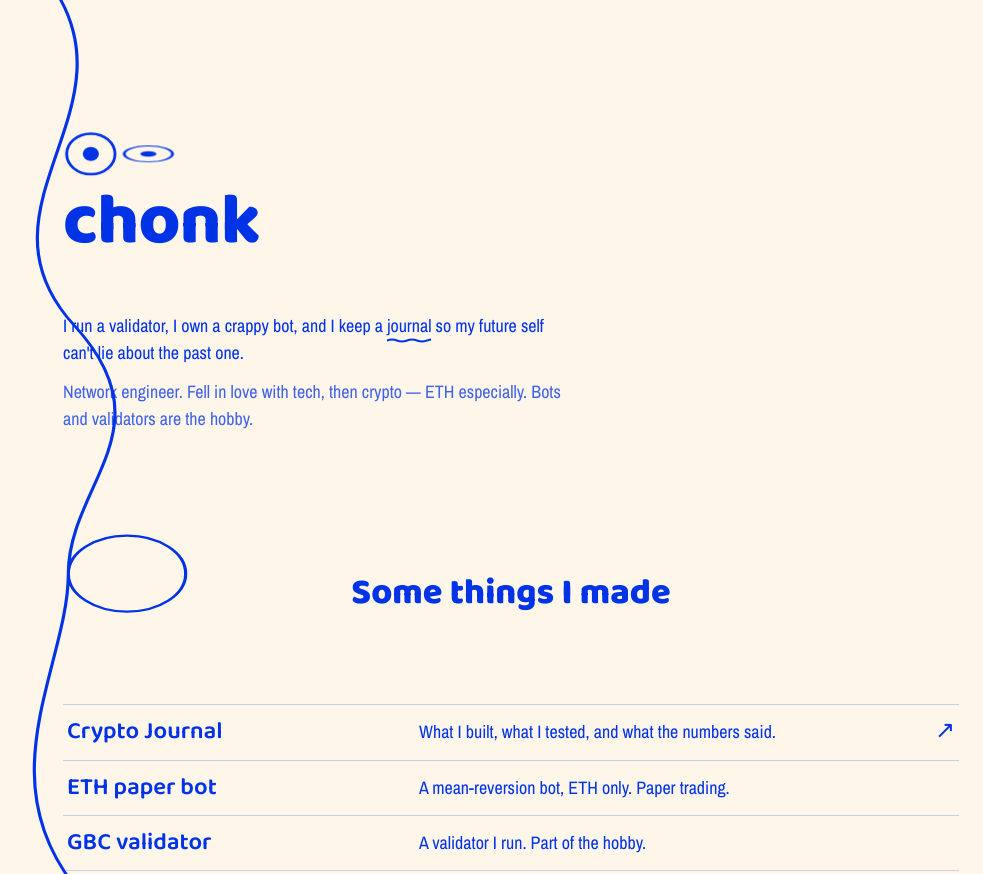
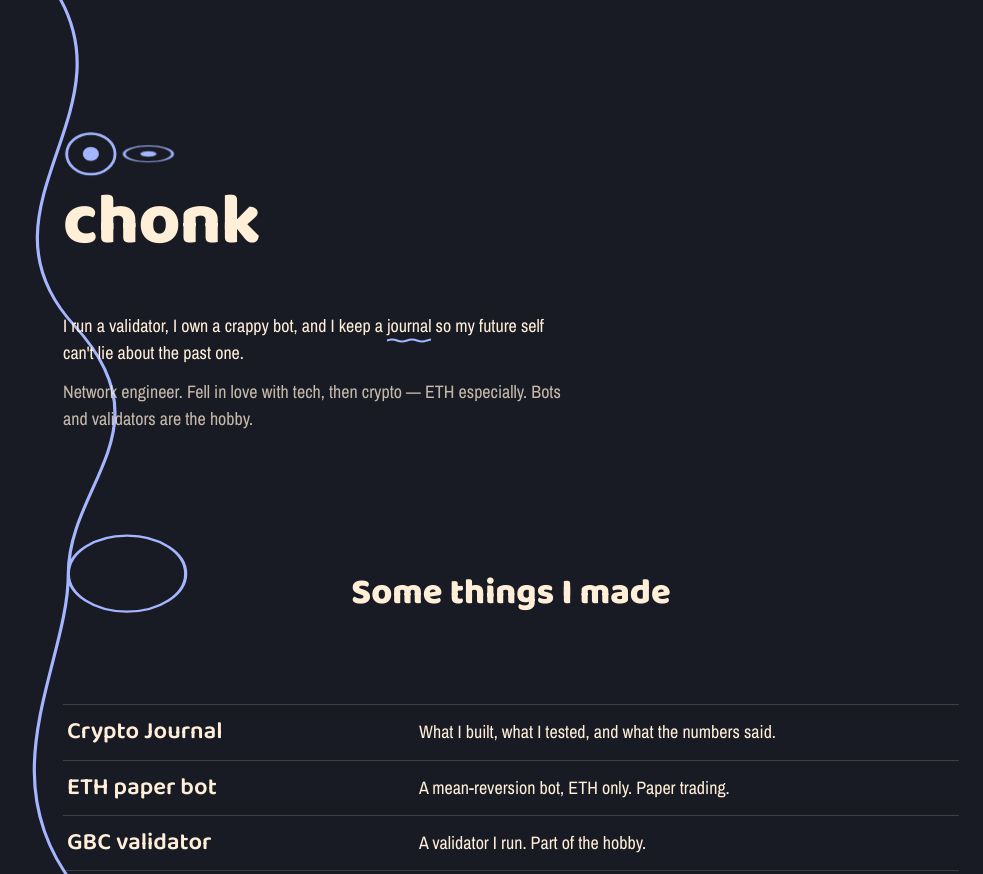
Before and after one commit to dechonked-hue/crypto-journal, an Astro site: page / in a window 1280 px wide. Shown: the top 874 px of the page, without its empty margins (129-1112 px from the left). Built offline with nearby package versions, Linux system fonts and the light colour scheme; Astro itself is replaced by a stand-in of ours.

Commit message:
Dark color scheme (gregskril dark palette); unlink Crypto Journal row

```diff
--- a/src/pages/index.astro
+++ b/src/pages/index.astro
@@ -17,6 +17,7 @@ allPosts.sort((a, b) => {
       name="description"
       content="A network engineer's crypto journal. ETH, bots, validators — what I built, what I tested, and what the numbers said."
     />
+    <meta name="theme-color" content="#181b23" />
     <link
       rel="canonical"
       href="https://crypto-journal.dechonked.workers.dev/"
@@ -32,11 +33,13 @@ allPosts.sort((a, b) => {
     />
     <style is:global>
       :root {
-        --paper: #fff6ea;
-        --paper-2: #ffeed8;
-        --ink: #0033e6;
+        --paper: #181b23;
+        --paper-2: #21252f;
+        --ink: #ffeed8;
+        --line: #a3b6ff;
         --hover: #c8b5ff;
-        --rule: rgb(0 51 230 / 0.2);
+        --hover-ink: #181b23;
+        --rule: rgb(255 238 216 / 0.16);
         --gutter: clamp(1rem, 1.5rem + 2.5vw, 3rem);
       }
       * {
@@ -55,10 +58,10 @@ allPosts.sort((a, b) => {
       }
       ::selection {
         background: var(--hover);
-        color: var(--ink);
+        color: var(--hover-ink);
       }
       :focus-visible {
-        outline: 2px solid var(--ink);
+        outline: 2px solid var(--line);
         outline-offset: 2px;
       }
       main {
@@ -273,6 +276,7 @@ allPosts.sort((a, b) => {
       .btn:focus-visible {
         background: var(--hover);
         border-color: var(--hover);
+        color: var(--hover-ink);
       }
       .end {
         height: clamp(7rem, 11vw, 9rem);
@@ -287,7 +291,7 @@ allPosts.sort((a, b) => {
         preserveAspectRatio="none"
         aria-hidden="true"
         fill="none"
-        stroke="#0033e6"
+        stroke="#a3b6ff"
         stroke-width="3"
         stroke-linecap="round"
         stroke-linejoin="round"
@@ -298,7 +302,7 @@ allPosts.sort((a, b) => {
         <path
           class="squiggle-end"
           d="M 185 3060 L 215 3110 L 185 3160 L 155 3110 Z"
-          fill="#0033e6"
+          fill="#a3b6ff"
           stroke="none"
         ></path>
       </svg>
@@ -308,16 +312,16 @@ allPosts.sort((a, b) => {
           viewBox="0 0 200 90"
           aria-hidden="true"
           fill="none"
-          stroke="#0033e6"
+          stroke="#a3b6ff"
           stroke-width="5"
         >
           <g class="eye">
-            <ellipse cx="50" cy="45" rx="42" ry="40" fill="#fff6ea"></ellipse>
-            <circle class="pupil" cx="50" cy="45" r="14" fill="#0033e6" stroke="none"></circle>
+            <ellipse cx="50" cy="45" rx="42" ry="40" fill="#181b23"></ellipse>
+            <circle class="pupil" cx="50" cy="45" r="14" fill="#a3b6ff" stroke="none"></circle>
           </g>
           <g class="eye">
-            <ellipse cx="150" cy="45" rx="42" ry="40" fill="#fff6ea"></ellipse>
-            <circle class="pupil" cx="150" cy="45" r="14" fill="#0033e6" stroke="none"></circle>
+            <ellipse cx="150" cy="45" rx="42" ry="40" fill="#181b23"></ellipse>
+            <circle class="pupil" cx="150" cy="45" r="14" fill="#a3b6ff" stroke="none"></circle>
           </g>
         </svg>
         <h1>chonk</h1>
@@ -335,13 +339,13 @@ allPosts.sort((a, b) => {
       <section class="projects">
         <h2 class="section-title">Some things I made</h2>
         <div class="rows">
-          <a class="row" href="/blog">
+          <div class="row">
             <span class="r-name">Crypto Journal</span>
             <span class="r-desc"
               >What I built, what I tested, and what the numbers said.</span
             >
-            <span class="r-arrow">↗</span>
-          </a>
+            <span></span>
+          </div>
           <div class="row">
             <span class="r-name">ETH paper bot</span>
             <span class="r-desc"
```
